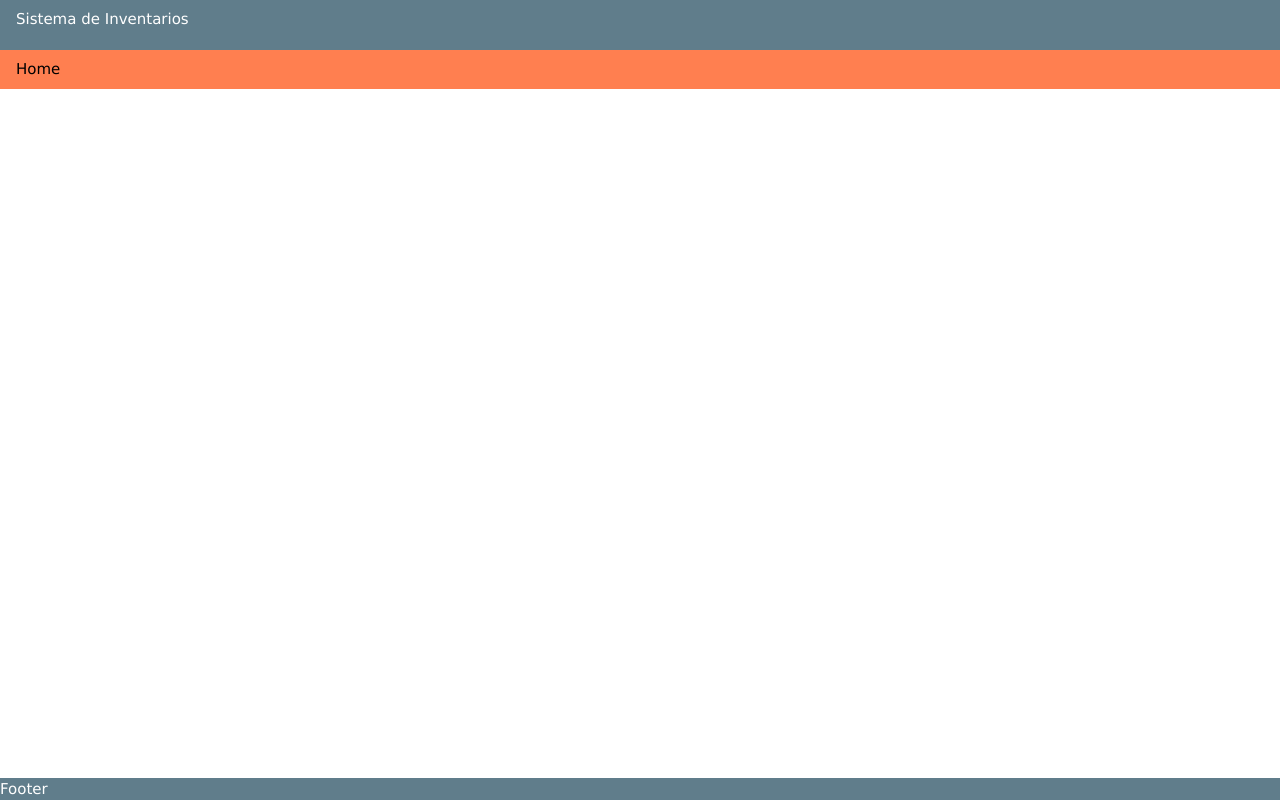
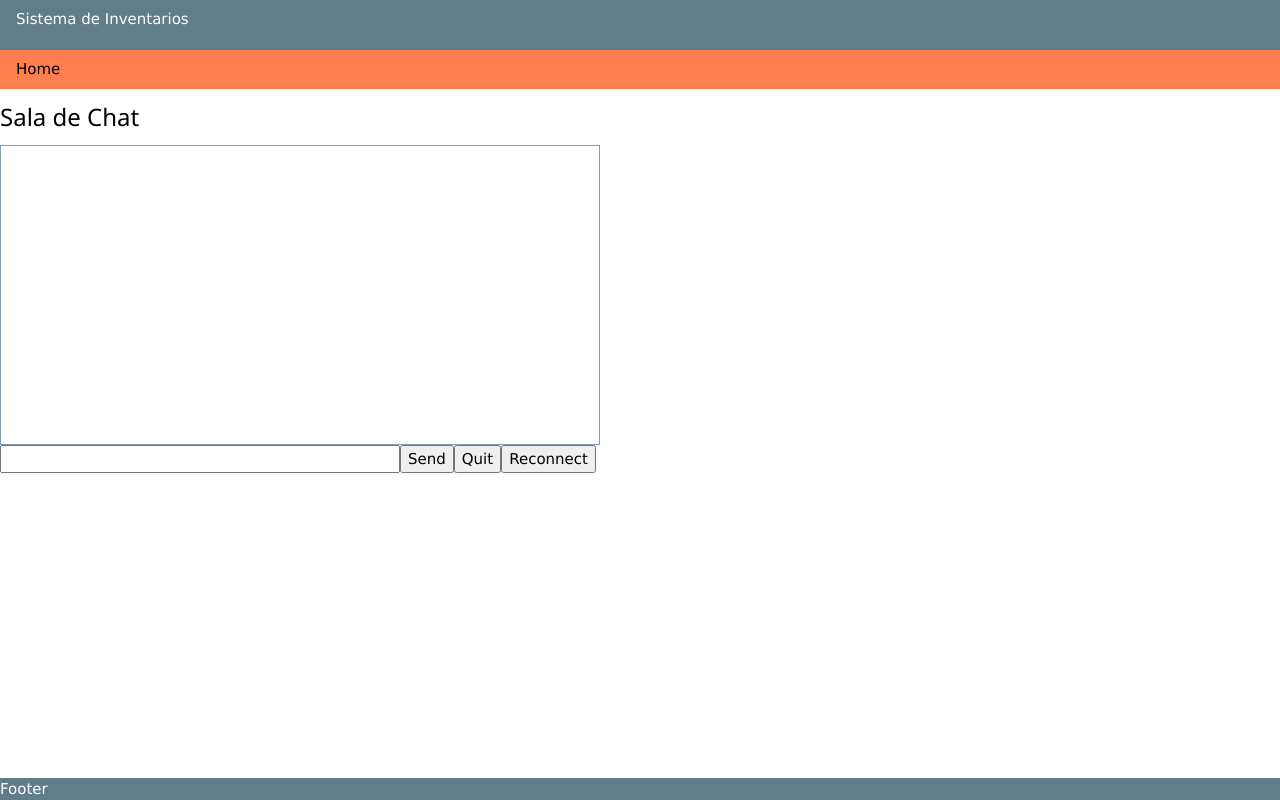
Before and after one commit to adrian-lucas/frontend_inventarios, a React (Create React App) app: page /salaChat in a window 1280 px wide. Built offline with nearby package versions, Linux system fonts and the light colour scheme.

Commit message:
socket implemetando

```diff
--- a/package.json
+++ b/package.json
@@ -20,6 +20,7 @@
     "react-redux": "^8.0.5",
     "react-router-dom": "^6.8.0",
     "react-scripts": "5.0.1",
+    "socket.io": "^4.6.1",
     "web-vitals": "^2.1.4",
     "yup": "^1.0.2"
   },
--- /dev/null
+++ b/src/pages/SalaChat.jsx
@@ -0,0 +1,71 @@
+import '../../src/styles/SalaChat.css'
+function SalaChat(){
+    let socket;
+    const init = ()=>{
+        var host = "ws://localhost:9000";
+        try {
+            socket = new WebSocket(host);
+            console.log('se instancio el socket')
+            log('WebSocket - status '+socket.readyState);
+            socket.onopen    = (msg)=> {
+            log("Welcome - status "+this.readyState);
+            };
+            socket.onmessage = (msg)=> {
+            log("Received: "+msg.data);
+            };
+            socket.onclose   = (msg)=> {
+            log("Disconnected - status "+this.readyState);
+            };
+        }
+        catch(ex){
+            log(ex);
+        }
+        $("msg").focus();
+    }
+
+    const send = ()=>{
+        var txt,msg;
+        txt = $("msg");
+        msg = txt.value;
+        if(!msg) {
+            alert("Message can not be empty");
+            return;
+        }
+        txt.value="";
+        txt.focus();
+        try {
+            socket.send(msg);
+            log('Sent: '+msg);
+        } catch(ex) {
+            log(ex);
+        }
+    }
+
+    const quit =()=>{
+        if (socket != null) {
+            log("Goodbye!");
+            socket.close();
+            socket=null;
+        }
+    }
+    const reconnect=()=>{
+        quit();
+	    init();
+    }
+
+
+    const $ = (id)=>{return document.getElementById(id);}
+    const log=(msg)=>{ $("log").innerHTML+="<br>"+msg; }
+    const onkey=(event)=>{ if(event.keyCode===13){ send(); } }
+    return(
+        <div onLoad={init}>
+            <h3>Sala de Chat</h3>
+            <div id="log"></div>
+            <input id="msg" type="textbox" onKeyDown={(e)=>onkey(e)}/>
+            <button onClick={send}>Send</button>
+            <button onClick={quit}>Quit</button>
+            <button onClick={reconnect}>Reconnect</button>
+        </div>
+    )
+}
+export default SalaChat;
--- a/src/routes/Router.jsx
+++ b/src/routes/Router.jsx
@@ -6,6 +6,7 @@ import PageProductos from "../pages/PageProductos";
 import FormularioLogin from "../components/formularioLogin/FormularioLogin";
 import FormikForm from "../components/formikForm/FormikForm";
 import FormularioUsuario2 from "../components/formularioUsuario2/FormularioUsuario2";
+import SalaChat from "../pages/SalaChat";
 function Router({activeSession}){
 
     return (
@@ -15,6 +16,7 @@ function Router({activeSession}){
             <Route path="/usuarios" element = {activeSession?<PageUsuarios/>:<FormularioLogin/>} />
             <Route path="/productos" element =  {activeSession?<PageProductos/>:<FormularioLogin/>}/>
             <Route path="/formikForm" element = {<FormularioUsuario2/>}/>
+            <Route path="/salaChat" element = {<SalaChat/>}/>
         </Routes>
     );
 }
--- /dev/null
+++ b/src/styles/SalaChat.css
@@ -0,0 +1,9 @@
+#log {
+	width:600px;
+	height:300px;
+	border:1px solid #7F9DB9;
+	overflow:auto;
+}
+#msg {
+	width:400px;
+}
```
Also changed, not shown: 1 other file (tests, documents, lock files or other folders).
